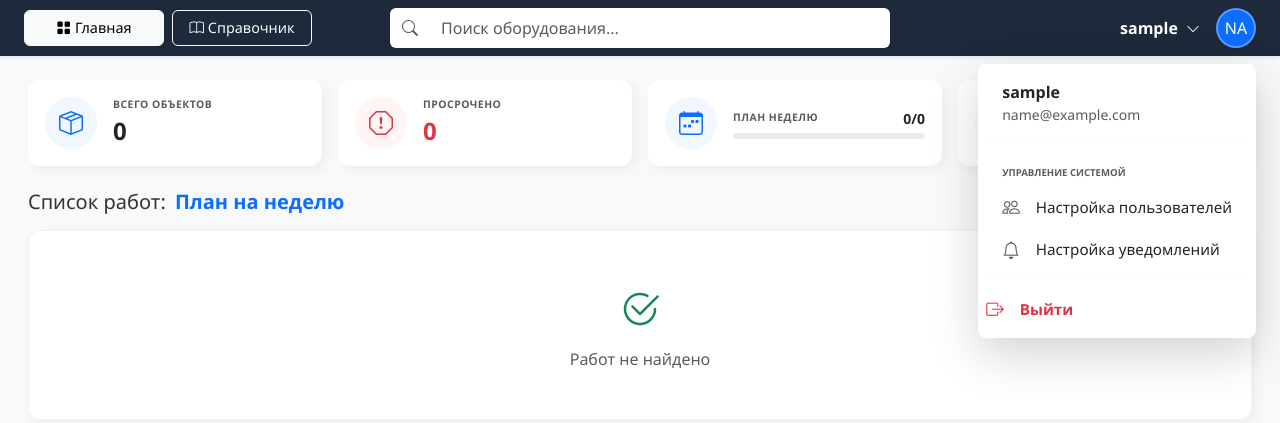
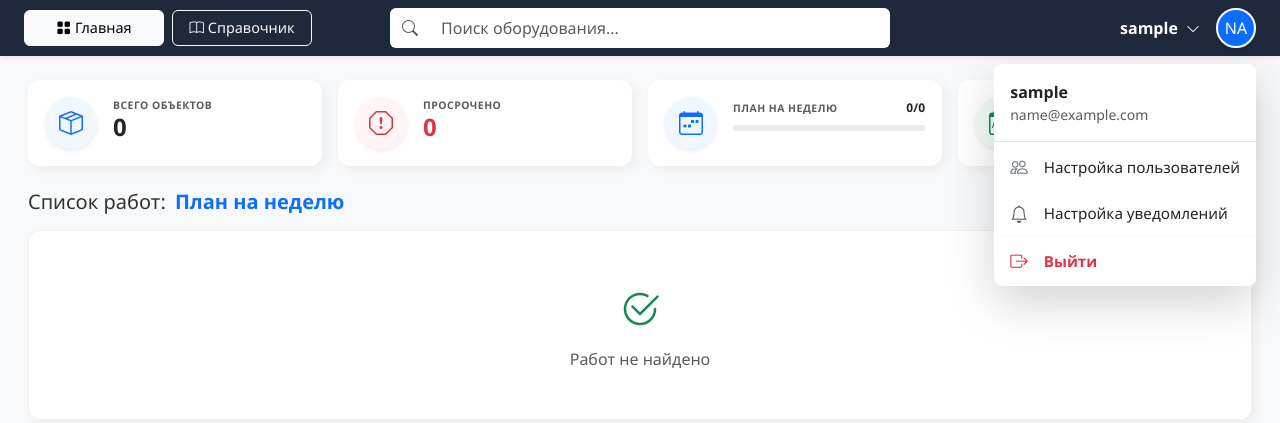
Before and after one commit to 7Vladis/manual_devices, a Django app: page / in a window 1280 px wide, after a click that opens the changed part. Shown: the top 423 px of the page. Run offline with Django 5.2, Linux system fonts and the light colour scheme; the visitor is signed in with stand-in values (Sample User, id 1); data that the repository does not hold is empty; some libraries are stand-ins or nearby versions.

Commit message:
Setting notification done

```diff
--- a/core/settings.py
+++ b/core/settings.py
@@ -27,7 +27,13 @@ DEBUG = True
 
 ALLOWED_HOSTS = ['*']
 
+LOGIN_URL = 'login'
+LOGIN_REDIRECT_URL = 'dashboard'
+LOGOUT_REDIRECT_URL = 'login'
+
 AUTH_USER_MODEL = 'users.User'
+
+SESSION_COOKIE_AGE = 1209600
 
 # Application definition
 
--- a/core/urls.py
+++ b/core/urls.py
@@ -3,11 +3,14 @@ from django.urls import path, include
 from django.conf import settings
 from django.conf.urls.static import static
 from django.contrib.auth import views as auth_views
+from users.views import MyLoginView
 
 urlpatterns = [
     path('admin/', admin.site.urls),
+    path('login/', MyLoginView.as_view(), name='login'),
+    path('logout/', auth_views.LogoutView.as_view(), name='logout'),
+    path('notifications/', include('notifications.urls')),
     path('', include('data.urls')),
-    path('logout/', auth_views.LogoutView.as_view(next_page='dashboard'), name='logout'),
 ]
 
 if settings.DEBUG:
--- a/data/views.py
+++ b/data/views.py
@@ -1,3 +1,4 @@
+from django.contrib.auth.decorators import login_required
 from django.shortcuts import render
 from django.http import HttpResponse
 from django.db.models import Q
@@ -27,6 +28,7 @@ def get_period_limits(period_type):
     end_dt = timezone.make_aware(datetime.combine(end, datetime.max.time()))
     return start_dt, end_dt
 
+@login_required
 def dashboard(request):
     now = timezone.now()
     # 1. Общее количество
@@ -60,6 +62,7 @@ def dashboard(request):
     }
     return render(request, 'data/dashboard.html', context)
 
+@login_required
 def maintenance_list(request):
     period = request.GET.get('period', 'week')
     now = timezone.now()
@@ -68,17 +71,16 @@ def maintenance_list(request):
     if period == 'overdue':
         objects = DataObject.objects.filter(next_maintenance_date__lt=now)
         label = "Просроченные ТО"
-    elif period == 'today':
-        _, end = get_period_limits('today')
-        objects = DataObject.objects.filter(next_maintenance_date__range=(now, end))
-        label = "ТО на сегодня"
+    elif period == 'all':
+        objects = DataObject.objects.all()
+        label = "Все объекты системы"
     elif period == 'month':
         _, end = get_period_limits('month')
-        objects = DataObject.objects.filter(next_maintenance_date__range=(now, end))
+        objects = DataObject.objects.filter(next_maintenance_date__lte=end)
         label = "План на месяц"
     else: # week
         _, end = get_period_limits('week')
-        objects = DataObject.objects.filter(next_maintenance_date__range=(now, end))
+        objects = DataObject.objects.filter(next_maintenance_date__lte=end)
         label = "План на неделю"
 
     objects = objects.select_related('model', 'model__object_type').order_by('next_maintenance_date')
@@ -89,6 +91,7 @@ def maintenance_list(request):
         'period_label': label
     })
 
+@login_required
 def search_view(request):
     query = request.GET.get('q', '').strip()
     if not query or len(query) < 2:
@@ -122,6 +125,7 @@ def search_view(request):
 
     return render(request, 'data/includes/search_results_list.html', {'results': results[:10]})
 
+@login_required
 def dict_view(request):
     """Представление для страницы справочника"""
     return render(request, 'data/dict.html')
--- a/notifications/urls.py
+++ b/notifications/urls.py
@@ -1 +1,10 @@
-from django.urls import path, include
+from django.urls import path
+from . import views
+
+urlpatterns = [
+    path('settings/', views.notification_settings, name='notification_settings'),
+    path('settings/add/', views.add_webhook, name='add_webhook'),
+    path('settings/test/<uuid:pk>/', views.test_webhook, name='test_webhook'),
+    path('settings/activate/<uuid:pk>/', views.activate_webhook, name='activate_webhook'),
+    path('settings/delete/', views.delete_webhooks, name='delete_webhooks'),
+]
--- a/static/css/style.css
+++ b/static/css/style.css
@@ -93,6 +93,7 @@ a { text-decoration: none; color: inherit; }
     transition: background-color 0.2s ease;
     font-size: 0.95rem;
     cursor: pointer;
+    padding: 0.75rem 1rem;
 }
 
 .dropdown-item i { font-size: 1.1rem; }
@@ -101,13 +102,21 @@ a { text-decoration: none; color: inherit; }
 
 .user-block .dropdown-toggle::after { display: none; }
 
+/* Стили заголовка в выпадающем меню */
+.user-info-header {
+    background-color: #ffffff;
+    border-bottom: 1px solid #dfe5ed;
+}
+
 /* Форма выхода */
 .logout-btn {
     width: 100%;
     text-align: left;
     border: none;
     background: none;
-    padding: 0;
+    padding: 0.75rem 1rem;
+    display: flex;
+    align-items: center;
 }
 
 /* --- 4. СПЕЦИФИКА DASHBOARD --- */
--- a/templates/data/dashboard.html
+++ b/templates/data/dashboard.html
@@ -7,14 +7,14 @@
 
         <!-- Всего объектов -->
         <div class="col-md-3">
-            <div class="card p-3 clickable-card" hx-get="{% url 'maintenance_list' %}?period=today" hx-target="#maintenance-container">
-                <div class="d-flex align-items-center">
-                    <div class="rounded-circle bg-light-primary text-primary me-3" style="width: 52px; height: 52px;">
+            <div class="card p-3 clickable-card" hx-get="{% url 'maintenance_list' %}?period=all" hx-target="#maintenance-container">
+                <div class="d-flex align-items-start"> <!-- Изменено на start -->
+                    <div class="rounded-circle bg-light-primary text-primary me-3 shadow-sm d-flex align-items-center justify-content-center" style="width: 52px; height: 52px; min-width: 52px;">
                         <i class="bi bi-box-seam fs-4"></i>
                     </div>
-                    <div class="overflow-hidden">
-                        <small class="text-muted d-block fw-bold text-uppercase" style="font-size: 0.65rem; letter-spacing: 0.5px;">Всего объектов</small>
-                        <span class="fs-4 fw-bold">{{ total_objects }}</span>
+                    <div class="flex-grow-1 overflow-hidden" style="padding-top: 2px;"> <!-- Добавлен padding для выравнивания -->
+                        <small class="text-muted d-block fw-bold text-uppercase mb-1" style="font-size: 0.65rem; letter-spacing: 0.5px; line-height: 1.2;">Всего объектов</small>
+                        <span class="fs-4 fw-bold" style="line-height: 1;">{{ total_objects }}</span>
                     </div>
                 </div>
             </div>
@@ -23,13 +23,13 @@
         <!-- Просрочено -->
         <div class="col-md-3">
             <div class="card p-3 clickable-card" hx-get="{% url 'maintenance_list' %}?period=overdue" hx-target="#maintenance-container">
-                <div class="d-flex align-items-center">
-                    <div class="rounded-circle bg-light-danger text-danger me-3" style="width: 52px; height: 52px;">
+                <div class="d-flex align-items-start">
+                    <div class="rounded-circle bg-light-danger text-danger me-3 shadow-sm d-flex align-items-center justify-content-center" style="width: 52px; height: 52px; min-width: 52px;">
                         <i class="bi bi-exclamation-octagon fs-4"></i>
                     </div>
-                    <div class="overflow-hidden">
-                        <small class="text-muted d-block fw-bold text-uppercase" style="font-size: 0.65rem; letter-spacing: 0.5px;">Просрочено</small>
-                        <span class="fs-4 fw-bold text-danger">{{ overdue_count }}</span>
+                    <div class="flex-grow-1 overflow-hidden" style="padding-top: 2px;">
+                        <small class="text-muted d-block fw-bold text-uppercase mb-1" style="font-size: 0.65rem; letter-spacing: 0.5px; line-height: 1.2;">Просрочено</small>
+                        <span class="fs-4 fw-bold text-danger" style="line-height: 1;">{{ overdue_count }}</span>
                     </div>
                 </div>
             </div>
@@ -38,16 +38,16 @@
         <!-- План на неделю -->
         <div class="col-md-3">
             <div class="card p-3 clickable-card" hx-get="{% url 'maintenance_list' %}?period=week" hx-target="#maintenance-container">
-                <div class="d-flex align-items-center">
-                    <div class="rounded-circle bg-light-primary text-primary me-3" style="width: 52px; height: 52px;">
+                <div class="d-flex align-items-start">
+                    <div class="rounded-circle bg-light-primary text-primary me-3 shadow-sm d-flex align-items-center justify-content-center" style="width: 52px; height: 52px; min-width: 52px;">
                         <i class="bi bi-calendar-week fs-4"></i>
                     </div>
-                    <div class="flex-grow-1 overflow-hidden">
+                    <div class="flex-grow-1 overflow-hidden" style="padding-top: 2px;">
                         <div class="d-flex justify-content-between align-items-center mb-1">
-                            <small class="text-muted fw-bold text-uppercase" style="font-size: 0.65rem; letter-spacing: 0.5px;">План неделю</small>
-                            <small class="fw-bold">{{ week_done }}/{{ week_all }}</small>
+                            <small class="text-muted fw-bold text-uppercase" style="font-size: 0.65rem; letter-spacing: 0.5px; line-height: 1.2;">План на неделю</small>
+                            <small class="fw-bold text-dark" style="font-size: 0.75rem;">{{ week_done }}/{{ week_all }}</small>
                         </div>
-                        <div class="progress" style="height: 6px;">
+                        <div class="progress" style="height: 6px; margin-top: 8px;"> <!-- Увеличен отступ до полоски -->
                             <div class="progress-bar bg-primary" style="width: {{ week_percent|floatformat:0 }}%"></div>
                         </div>
                     </div>
@@ -58,16 +58,16 @@
         <!-- План на месяц -->
         <div class="col-md-3">
             <div class="card p-3 clickable-card" hx-get="{% url 'maintenance_list' %}?period=month" hx-target="#maintenance-container">
-                <div class="d-flex align-items-center">
-                    <div class="rounded-circle bg-light-success text-success me-3" style="width: 52px; height: 52px;">
+                <div class="d-flex align-items-start">
+                    <div class="rounded-circle bg-light-success text-success me-3 shadow-sm d-flex align-items-center justify-content-center" style="width: 52px; height: 52px; min-width: 52px;">
                         <i class="bi bi-calendar-month fs-4"></i>
                     </div>
-                    <div class="flex-grow-1 overflow-hidden">
+                    <div class="flex-grow-1 overflow-hidden" style="padding-top: 2px;">
                         <div class="d-flex justify-content-between align-items-center mb-1">
-                            <small class="text-muted fw-bold text-uppercase" style="font-size: 0.65rem; letter-spacing: 0.5px;">План месяц</small>
-                            <small class="fw-bold">{{ month_done }}/{{ month_all }}</small>
+                            <small class="text-muted fw-bold text-uppercase" style="font-size: 0.65rem; letter-spacing: 0.5px; line-height: 1.2;">План на месяц</small>
+                            <small class="fw-bold text-dark" style="font-size: 0.75rem;">{{ month_done }}/{{ month_all }}</small>
                         </div>
-                        <div class="progress" style="height: 6px;">
+                        <div class="progress" style="height: 6px; margin-top: 8px;">
                             <div class="progress-bar bg-success" style="width: {{ month_percent|floatformat:0 }}%"></div>
                         </div>
                     </div>
--- a/templates/includes/header.html
+++ b/templates/includes/header.html
@@ -1,4 +1,3 @@
-<!-- Измени background-color здесь, если нужно -->
 <header class="navbar navbar-expand-lg navbar-dark sticky-top shadow-sm" style="background-color: #1e293b;">
     <div class="container-fluid px-4">
 
@@ -30,42 +29,41 @@
                     <span class="fw-bold">{{ user.username|default:"Администратор" }} <i class="bi bi-chevron-down ms-1 small"></i></span>
                 </div>
                 <div class="rounded-circle bg-primary shadow-sm d-flex align-items-center justify-content-center"
-                     style="width: 40px; height: 40px; border: 2px solid rgba(255,255,255,0.3);">
+                     style="width: 40px; height: 40px; border: 2px solid rgb(255, 255, 255);">
                     {{ user.email|slice:":2"|upper }}
                 </div>
             </div>
 
-            <ul class="dropdown-menu dropdown-menu-end shadow-lg border-0 rounded-3 mt-3 p-2" style="min-width: 220px;">
-                <!-- Заголовок как на макете -->
-                <li class="px-3 py-2">
-                    <div class="fw-bold text-dark">{{ user.username|default:"Администратор" }}</div>
-                    <div class="text-muted small">{{ user.email }}</div>
+            <ul class="dropdown-menu dropdown-menu-end shadow-lg border-0 rounded-3 mt-3 p-0 overflow-hidden" style="min-width: 240px;">
+                <!-- Заголовок с фоном -->
+                <li class="user-info-header px-3 py-3">
+                    <div class="fw-bold text-dark text-truncate">{{ user.username|default:"Администратор" }}</div>
+                    <div class="text-muted small text-truncate">{{ user.email }}</div>
                 </li>
 
                 {% if user.is_staff %}
-                <li><hr class="dropdown-divider"></li>
-                <li class="px-3 pt-2 pb-1"><small class="text-uppercase fw-bold text-muted" style="font-size: 0.6rem;">Управление системой</small></li>
-
                 <li>
-                    <a class="dropdown-item rounded-2 py-2 d-flex align-items-center" href="#">
-                        <i class="bi bi-people me-3 text-muted"></i>
+                    <a class="dropdown-item d-flex align-items-center" href="#">
+                        <i class="bi bi-people me-3 text-secondary"></i>
                         <span>Настройка пользователей</span>
                     </a>
                 </li>
                 <li>
-                    <a class="dropdown-item rounded-2 py-2 d-flex align-items-center" href="#">
-                        <i class="bi bi-bell me-3 text-muted"></i> <!-- Иконка колокольчика -->
+                    <a class="dropdown-item rounded-2 py-2 d-flex align-items-center" href="{% url 'notification_settings' %}">
+                        <i class="bi bi-bell me-3 text-muted"></i>
                         <span>Настройка уведомлений</span>
                     </a>
                 </li>
                 {% endif %}
 
-                <li><hr class="dropdown-divider"></li>
+                <!-- Удаляем лишний <hr> перед выходом, если используем границы у каждого элемента,
+                    либо оставляем его для явного отделения опасной зоны -->
+                <li><hr class="dropdown-divider m-0" style="opacity: 0.1;"></li>
 
                 <li>
                     <form action="{% url 'logout' %}" method="post" class="m-0">
                         {% csrf_token %}
-                        <button type="submit" class="dropdown-item rounded-2 py-2 d-flex align-items-center text-danger logout-btn">
+                        <button type="submit" class="dropdown-item text-danger logout-btn border-0">
                             <i class="bi bi-box-arrow-right me-3"></i>
                             <span class="fw-bold">Выйти</span>
                         </button>
```
Also changed, not shown: notifications/services.py (+13 -2 lines), notifications/views.py (added, +41 -0 lines), templates/authorization/login.html (added, +55 -0 lines), templates/notifications/includes/webhook_list.html (added, +61 -0 lines), templates/notifications/settings.html (added, +58 -0 lines), users/forms.py (added, +18 -0 lines), users/views.py (+12 -2 lines), 1 other file.
